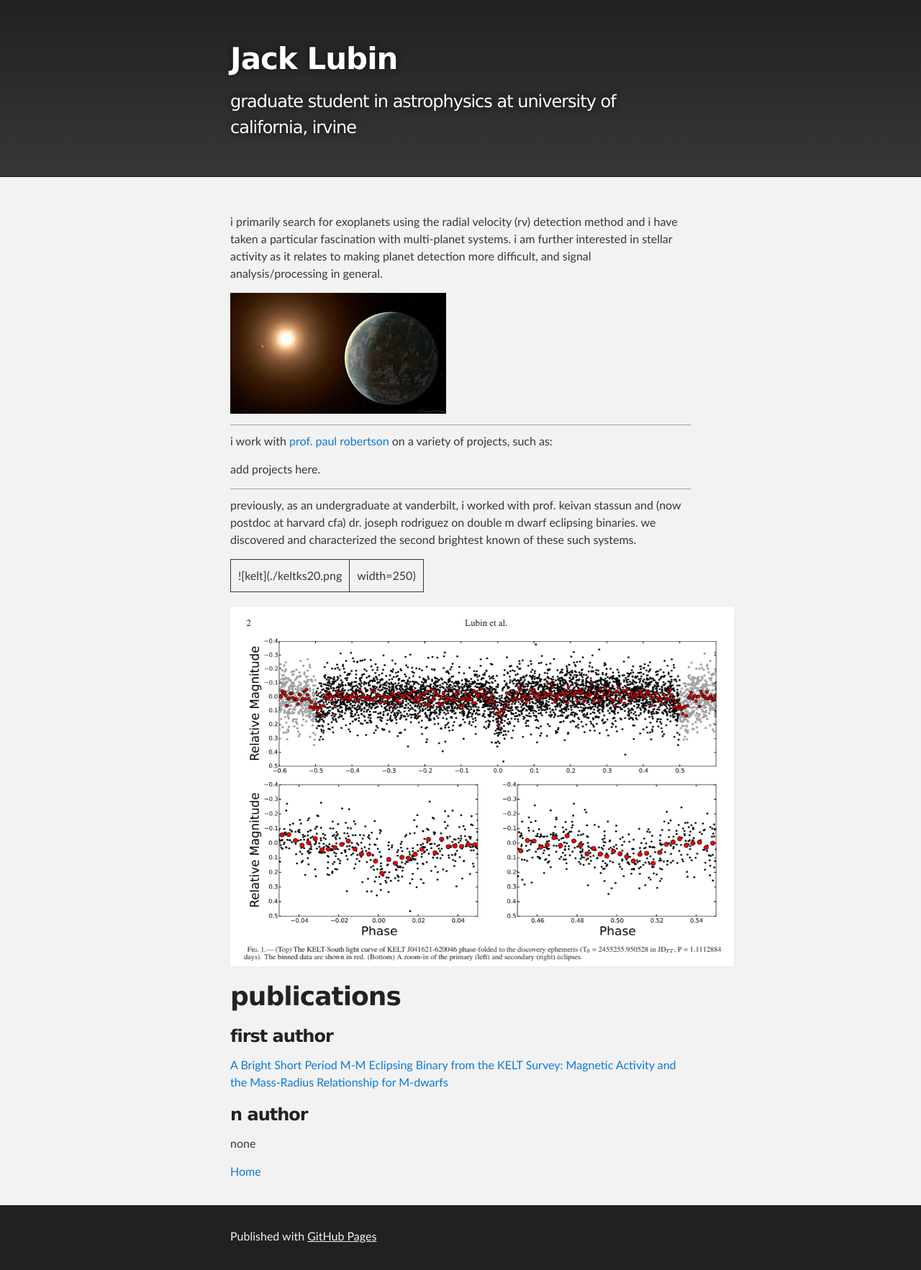
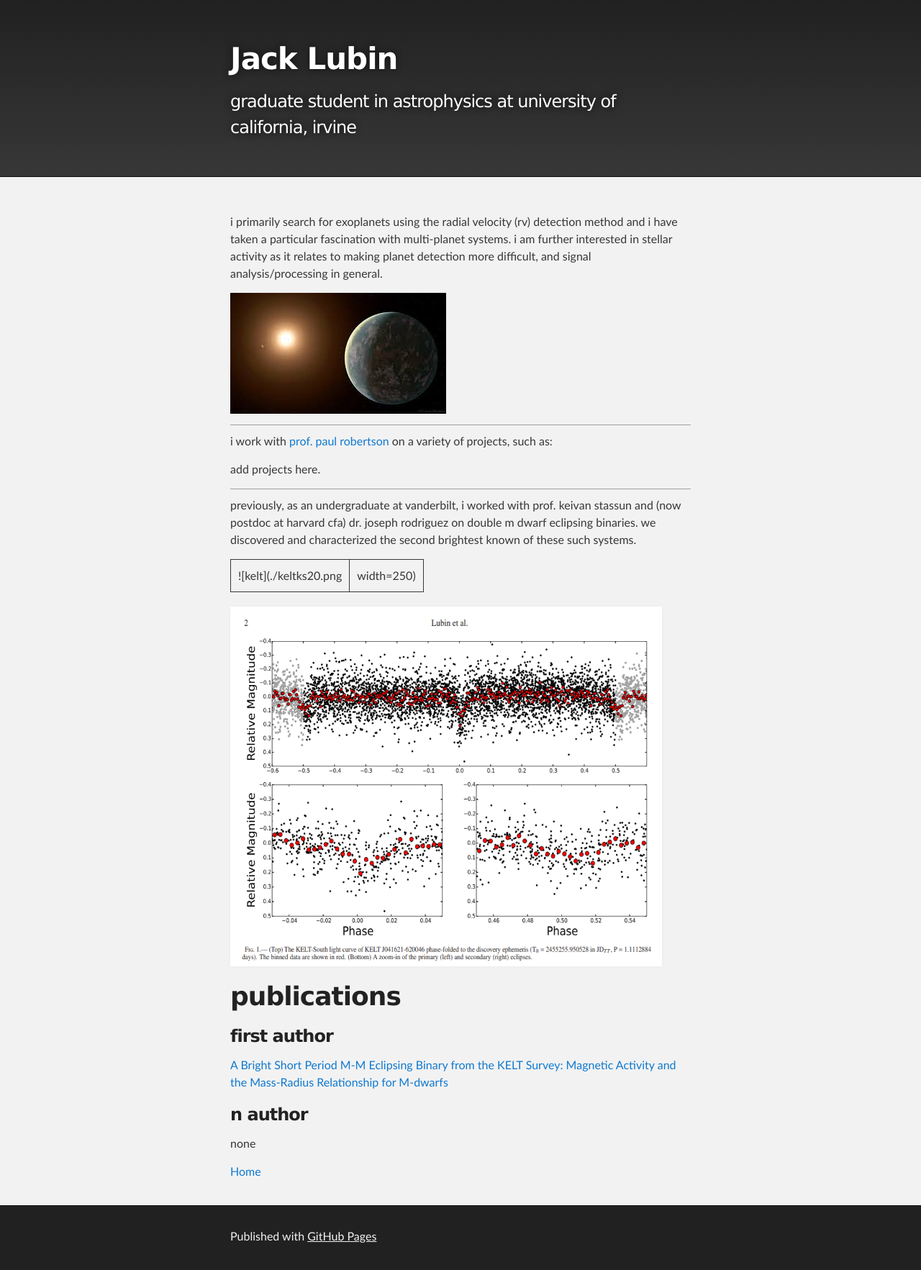
Before and after one commit to jluby127/jluby127.github.io, a Jekyll site: the page built from research.md, in a window 1280 px wide. Shown: the whole page at 72% size. Built offline with Jekyll 4.4.1, drawn with Linux system fonts in a browser that asks for light colours; our own code applies the rules of GitHub Pages for plain Markdown files; grey boxes are pictures that could not be loaded.

Commit message:
Update research.md

```diff
--- a/research.md
+++ b/research.md
@@ -19,7 +19,7 @@ we discovered and characterized the second brightest known of these such systems
 
 ![kelt](./keltks20.png | width=250)
 
-<img src= "./keltks20.png" width="700" height="500">
+<img src= "./keltks20.png" width="600" height="500">
 
 
 
```
